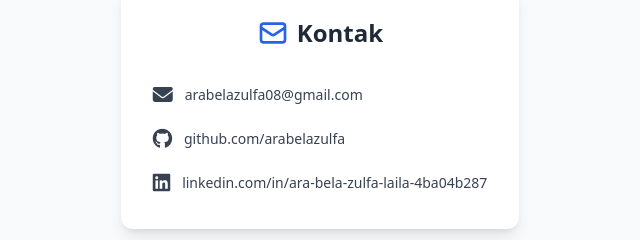
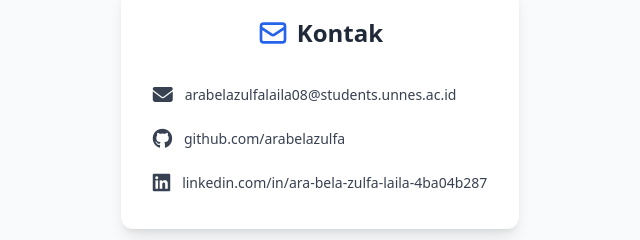
Before and after one commit to arabelazulfa/Portofolio, a plain HTML site: page index.html in a window 1280 px wide. Shown: the part 5339-5579 px from the top of the page, 320-960 px from the left. Drawn offline with nearby package versions, Linux system fonts and the light colour scheme.

Commit message:
Update index.html

```diff
--- a/index.html
+++ b/index.html
@@ -468,7 +468,7 @@
                         <a href="mailto:arabelazulfa08@gmail.com"
                             class="flex items-center space-x-3 text-gray-700 hover:text-blue-600 transition duration-300">
                             <i class="fas fa-envelope text-xl"></i>
-                            <span class="text-sm">arabelazulfa08@gmail.com</span>
+                            <span class="text-sm">arabelazulfalaila08@students.unnes.ac.id</span>
                         </a>
 
                         <a href="https://github.com/arabelazulfa" target="_blank"
```
